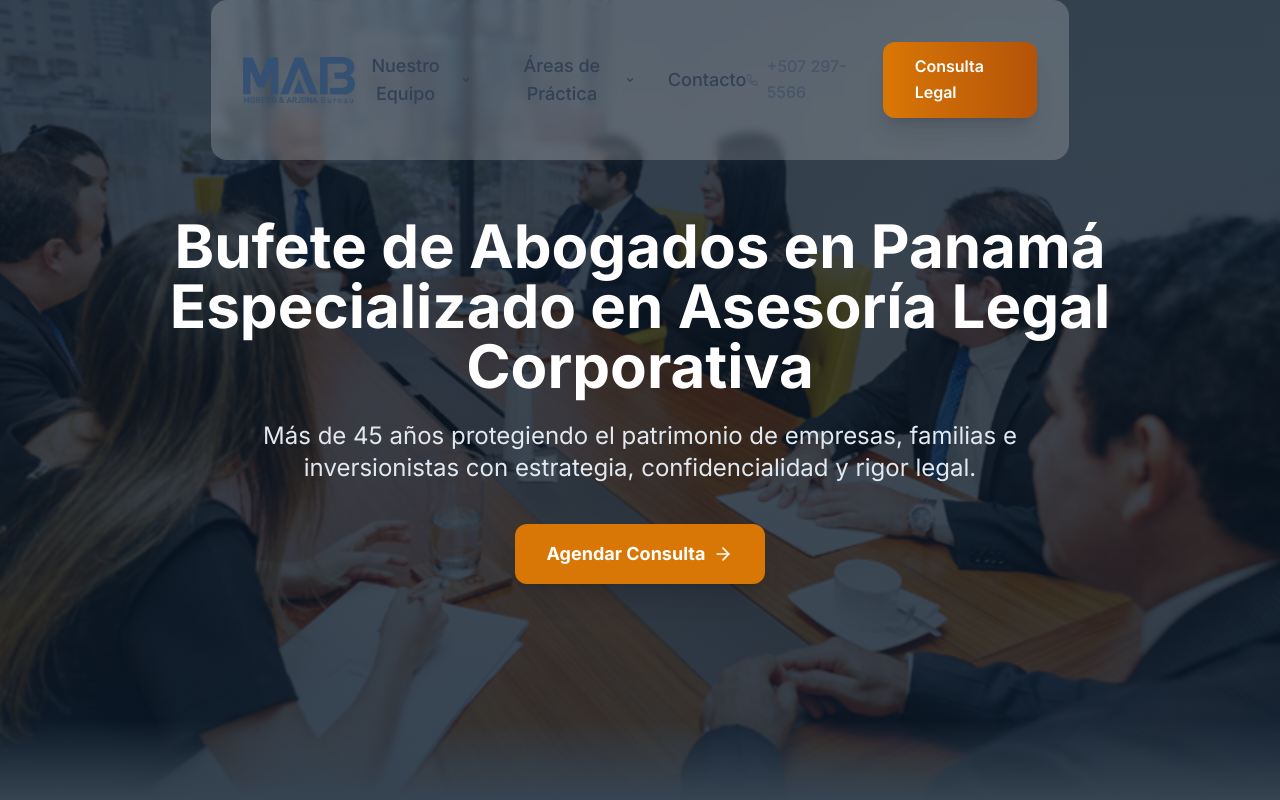
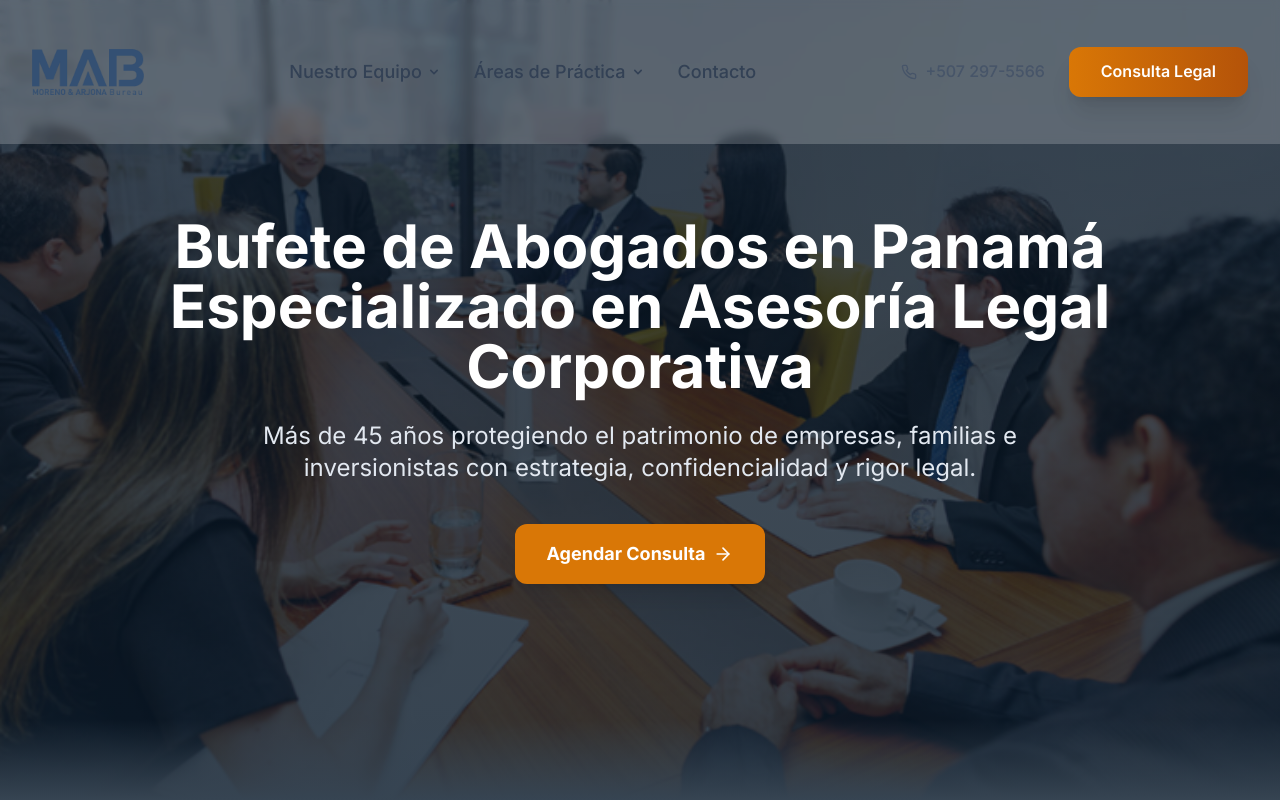
Before and after one commit to Pachosan13/mab-website-modern, a React (Vite) app: page / in a window 1280 px wide. Shown: the top 800 px of the page. Built offline with nearby package versions, Linux system fonts and the light colour scheme.

Commit message:
header 100% y mas angosto

```diff
--- a/src/components/Header.tsx
+++ b/src/components/Header.tsx
@@ -64,16 +64,13 @@ const Header = () => {
 
   return (
     <>
-      <header className="fixed w-full z-50">
-        <div
-          className={`mx-auto w-[92%] sm:w-[85%] lg:w-[67%] transition-all duration-500 rounded-2xl ${
-            isScrolled
-              ? 'bg-white/95 backdrop-blur-xl shadow-2xl border border-slate-200/20'
-              : 'bg-white/20 backdrop-blur-sm'
-          }`}
-        >
-          <div className="max-w-7xl mx-auto px-4 sm:px-6 lg:px-8">
-            <div className="flex justify-between items-center py-6">
+      <header className={`fixed w-full z-50 transition-all duration-500 ${
+        isScrolled
+          ? 'bg-white/95 backdrop-blur-xl shadow-2xl border-b border-slate-200/20'
+          : 'bg-white/20 backdrop-blur-sm'
+      }`}>
+        <div className="max-w-7xl mx-auto px-4 sm:px-6 lg:px-8">
+          <div className="flex justify-between items-center py-4">
             <Link to="/" className="flex items-center hover:opacity-80 transition-opacity duration-300">
               <div className="w-16 h-16 sm:w-20 sm:h-20 lg:w-28 lg:h-28">
                 <img
@@ -225,7 +222,6 @@ const Header = () => {
                 />
               </div>
             </button>
-            </div>
           </div>
         </div>
       </header>
```
